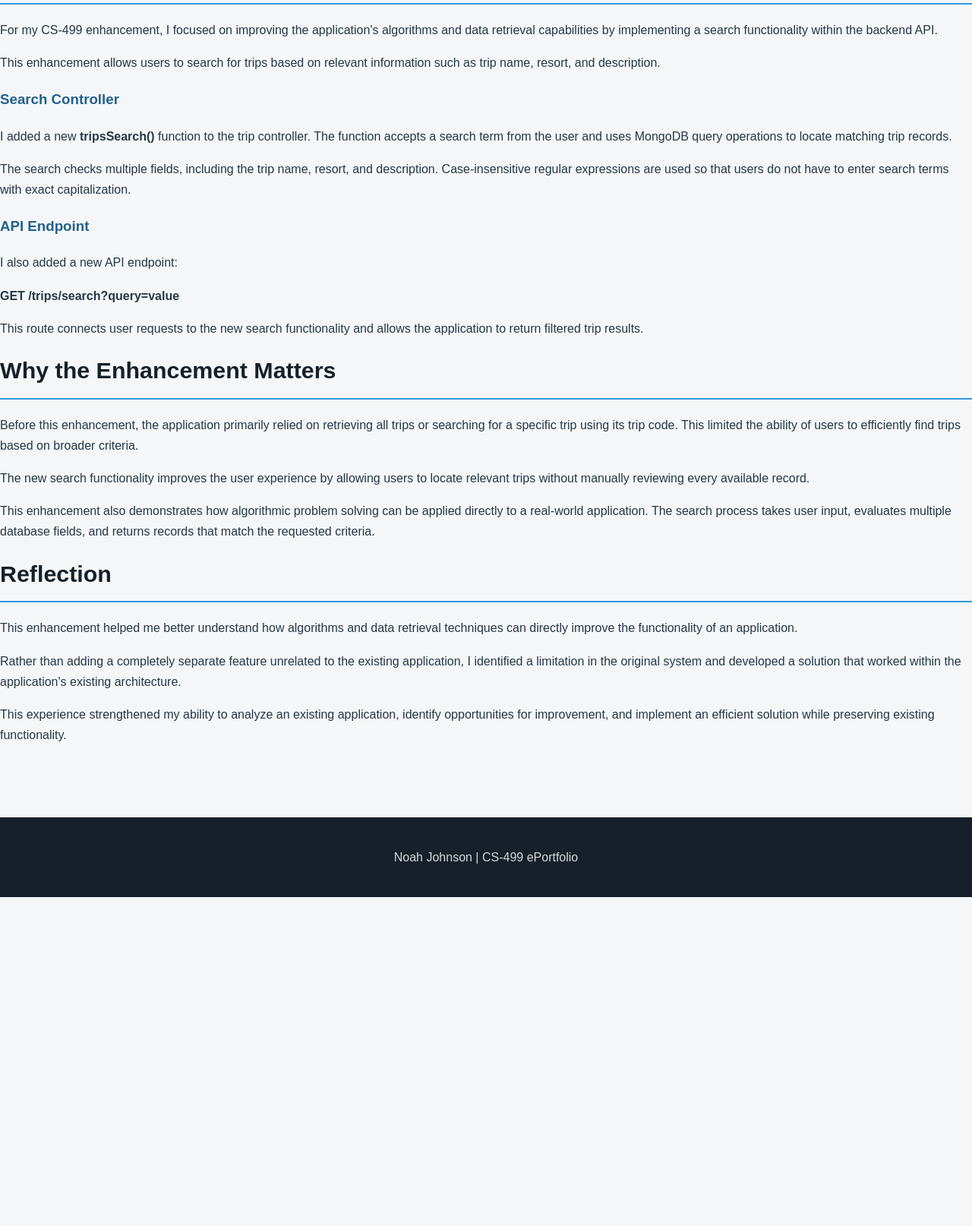
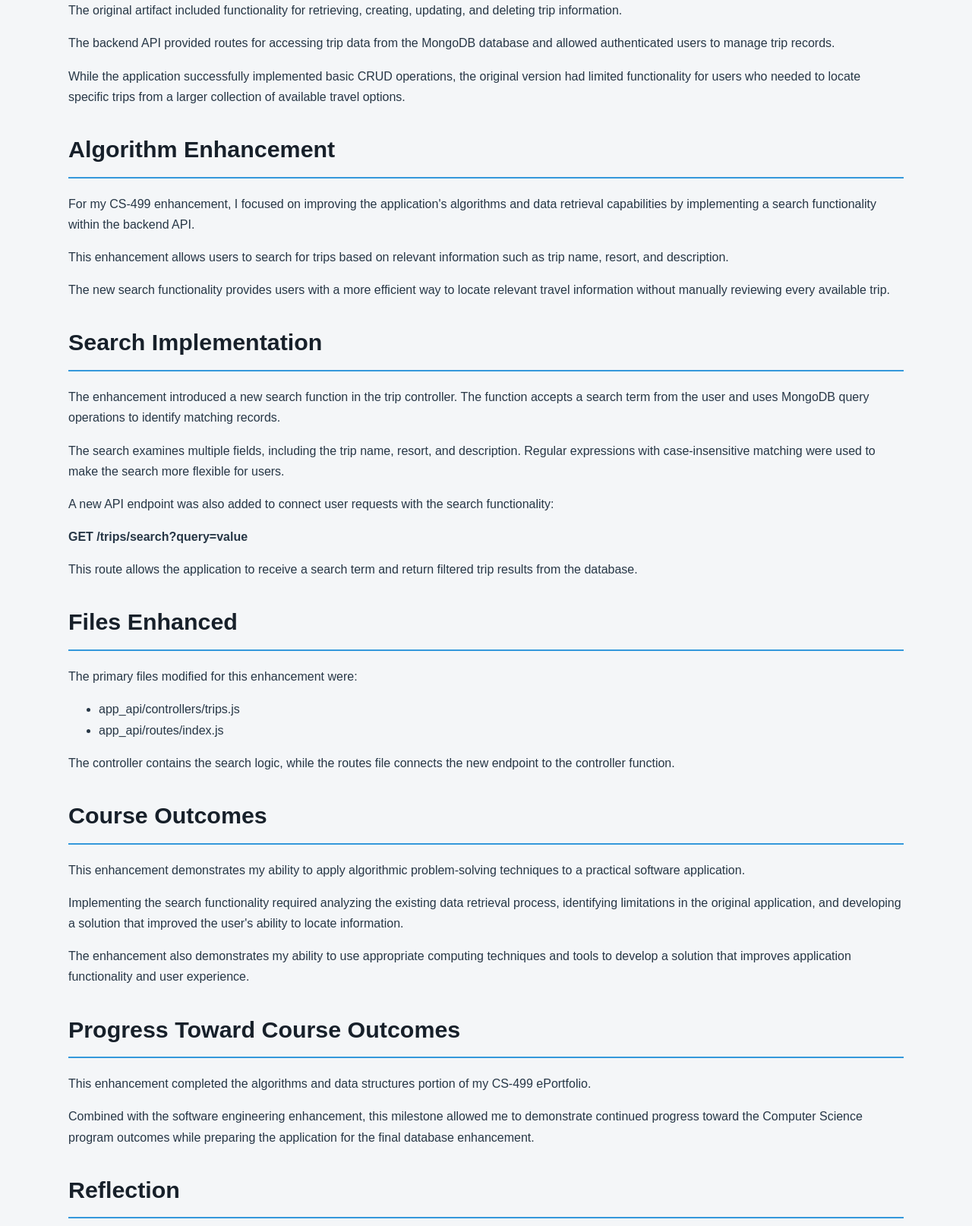
Before and after one commit to NoahJohnson2121/CS-499-ePortfolio, a plain HTML site: page milestone-three-review.html in a window 1280 px wide. Shown: the part 724-2338 px from the top of the page at 76% size. Before the commit the page ends 1905 px from the top, so only its background shows below. Drawn offline with Linux system fonts and the light colour scheme.

Commit message:
Update milestone-three-review.html

```diff
--- a/milestone-three-review.html
+++ b/milestone-three-review.html
@@ -3,52 +3,56 @@
 <head>
     <meta charset="UTF-8">
     <meta name="viewport" content="width=device-width, initial-scale=1.0">
-    <title>Algorithms and Data Structures | Noah Johnson</title>
+    <title>Milestone Three - Algorithms & Data Structures | Noah Johnson</title>
     <link rel="stylesheet" href="style.css">
 </head>
 
 <body>
 
     <header>
-    <div class="header-inner">
-        <h1>Milestone Three: Algorithms and Data Structures</h1>
-        <p>Noah Johnson | Computer Science CS-499 | July 20, 2026</p>
+        <div class="container">
+            <h1>Noah Johnson</h1>
+            <p>CS-499 Computer Science ePortfolio</p>
+
+            <nav>
+                <a href="/CS-499-ePortfolio/">Home</a>
+                <a href="/CS-499-ePortfolio/original-code-review.html">Original Code Review</a>
+                <a href="/CS-499-ePortfolio/milestone-two-review.html">Software Engineering</a>
+                <a href="/CS-499-ePortfolio/milestone-three-review.html">Algorithms & Data Structures</a>
+                <a href="/CS-499-ePortfolio/milestone-four-review.html">Databases</a>
+            </nav>
         </div>
     </header>
 
-<nav>
-    <div class="nav-inner">
-        <a href="index.html">Home</a>
-        <a href="original-code-review.html">Original Code Review</a>
-        <a href="milestone-two-review.html">Software Engineering</a>
-        <a href="milestone-three-review.html">Algorithms &amp; Data Structures</a>
-        <a href="milestone-four-review.html">Databases</a>
-    </div>
-</nav>
+    <main class="container">
 
-<main>
+        <section class="hero">
+            <h2>Milestone Three: Enhancement Two — Algorithms & Data Structures</h2>
+            <p>Noah Johnson | CS-499 | July 20, 2026</p>
+        </section>
 
-<section class="card">
-
+        <section>
             <h2>Artifact Description</h2>
 
             <p>
                 The artifact I selected for my ePortfolio is the Travlr Getaways
-        full-stack web application that I developed during CS-465 Full Stack
-        Development.
+                full-stack web application that I developed during my CS-465
+                Full Stack Development course.
             </p>
 
             <p>
-        The application provides users with a travel management system
-        where they can view available trips and interact with trip
-        information through a web-based interface.
+                This application was created to provide users with a travel
+                management system where they can view available trips and
+                interact with trip information through a web-based interface.
             </p>
 
             <p>
-        The application uses Node.js, Express, MongoDB, Mongoose, and
-        Angular to create a complete full-stack solution.
+                The application uses Node.js, Express, MongoDB, Mongoose,
+                and Angular to create a complete full-stack solution.
             </p>
+        </section>
 
+        <section>
             <h2>Original Functionality</h2>
 
             <p>
@@ -57,49 +61,59 @@
             </p>
 
             <p>
-        The backend API provided routes for accessing trip data from the
-        MongoDB database and allowed authenticated users to manage trip
-        records.
+                The backend API provided routes for accessing trip data from
+                the MongoDB database and allowed authenticated users to manage
+                trip records.
             </p>
 
             <p>
                 While the application successfully implemented basic CRUD
-        operations, the original version had limited functionality for
-        users who needed to locate specific trips from a larger collection.
+                operations, the original version had limited functionality
+                for users who needed to locate specific trips from a larger
+                collection of available travel options.
             </p>
+        </section>
 
+        <section>
             <h2>Algorithm Enhancement</h2>
 
             <p>
-        For my CS-499 enhancement, I focused on improving the application's
-        algorithms and data retrieval capabilities by implementing a search
-        functionality within the backend API.
+                For my CS-499 enhancement, I focused on improving the
+                application's algorithms and data retrieval capabilities by
+                implementing a search functionality within the backend API.
             </p>
 
             <p>
-        This enhancement allows users to search for trips based on relevant
-        information such as trip name, resort, and description.
-    </p>
-
-    <h3>Search Controller</h3>
-
-    <p>
-        I added a new <strong>tripsSearch()</strong> function to the trip
-        controller. The function accepts a search term from the user and
-        uses MongoDB query operations to locate matching trip records.
+                This enhancement allows users to search for trips based on
+                relevant information such as trip name, resort, and description.
             </p>
 
             <p>
-        The search checks multiple fields, including the trip name, resort,
-        and description. Case-insensitive regular expressions are used so
-        that users do not have to enter search terms with exact
-        capitalization.
+                The new search functionality provides users with a more
+                efficient way to locate relevant travel information without
+                manually reviewing every available trip.
+            </p>
+        </section>
+
+        <section>
+            <h2>Search Implementation</h2>
+
+            <p>
+                The enhancement introduced a new search function in the trip
+                controller. The function accepts a search term from the user
+                and uses MongoDB query operations to identify matching records.
             </p>
 
-    <h3>API Endpoint</h3>
+            <p>
+                The search examines multiple fields, including the trip name,
+                resort, and description. Regular expressions with
+                case-insensitive matching were used to make the search more
+                flexible for users.
+            </p>
 
             <p>
-        I also added a new API endpoint:
+                A new API endpoint was also added to connect user requests
+                with the search functionality:
             </p>
 
             <p>
@@ -107,59 +121,108 @@
             </p>
 
             <p>
-        This route connects user requests to the new search functionality
-        and allows the application to return filtered trip results.
+                This route allows the application to receive a search term
+                and return filtered trip results from the database.
+            </p>
+        </section>
+
+        <section>
+            <h2>Files Enhanced</h2>
+
+            <p>
+                The primary files modified for this enhancement were:
             </p>
 
-    <h2>Why the Enhancement Matters</h2>
+            <ul>
+                <li>app_api/controllers/trips.js</li>
+                <li>app_api/routes/index.js</li>
+            </ul>
 
             <p>
-        Before this enhancement, the application primarily relied on
-        retrieving all trips or searching for a specific trip using its
-        trip code. This limited the ability of users to efficiently find
-        trips based on broader criteria.
+                The controller contains the search logic, while the routes
+                file connects the new endpoint to the controller function.
+            </p>
+        </section>
+
+        <section>
+            <h2>Course Outcomes</h2>
+
+            <p>
+                This enhancement demonstrates my ability to apply algorithmic
+                problem-solving techniques to a practical software application.
             </p>
 
             <p>
-        The new search functionality improves the user experience by
-        allowing users to locate relevant trips without manually reviewing
-        every available record.
+                Implementing the search functionality required analyzing the
+                existing data retrieval process, identifying limitations in
+                the original application, and developing a solution that
+                improved the user's ability to locate information.
             </p>
 
             <p>
-        This enhancement also demonstrates how algorithmic problem solving
-        can be applied directly to a real-world application. The search
-        process takes user input, evaluates multiple database fields, and
-        returns records that match the requested criteria.
+                The enhancement also demonstrates my ability to use appropriate
+                computing techniques and tools to develop a solution that
+                improves application functionality and user experience.
+            </p>
+        </section>
+
+        <section>
+            <h2>Progress Toward Course Outcomes</h2>
+
+            <p>
+                This enhancement completed the algorithms and data structures
+                portion of my CS-499 ePortfolio.
             </p>
 
+            <p>
+                Combined with the software engineering enhancement, this
+                milestone allowed me to demonstrate continued progress toward
+                the Computer Science program outcomes while preparing the
+                application for the final database enhancement.
+            </p>
+        </section>
+
+        <section>
             <h2>Reflection</h2>
 
             <p>
-        This enhancement helped me better understand how algorithms and data
-        retrieval techniques can directly improve the functionality of an
-        application.
+                Implementing the search functionality gave me an opportunity
+                to apply concepts from algorithms and data structures to a
+                real application rather than working with an isolated example.
             </p>
 
             <p>
-        Rather than adding a completely separate feature unrelated to the
-        existing application, I identified a limitation in the original
-        system and developed a solution that worked within the application's
-        existing architecture.
+                One of the main lessons I learned was that even a relatively
+                simple algorithm can have a meaningful effect on the usability
+                of an application.
             </p>
 
             <p>
-        This experience strengthened my ability to analyze an existing
-        application, identify opportunities for improvement, and implement
-        an efficient solution while preserving existing functionality.
+                The original application worked correctly, but users had
+                limited options for locating specific information. Adding
+                search functionality addressed that limitation while keeping
+                the existing application structure intact.
             </p>
 
+            <p>
+                This enhancement also helped me better understand the
+                relationship between algorithms, database queries, APIs,
+                and user experience.
+            </p>
+
+            <p>
+                Overall, this work strengthened my ability to evaluate an
+                existing application, identify a functional limitation, and
+                develop a practical algorithmic solution to improve it.
+            </p>
         </section>
 
     </main>
 
     <footer>
-    <p>Noah Johnson | CS-499 ePortfolio</p>
+        <div class="container">
+            <p>Noah Johnson | CS-499 Computer Science ePortfolio</p>
+        </div>
     </footer>
 
 </body>
```
Lines whose indentation alone changed are shown as unchanged.
